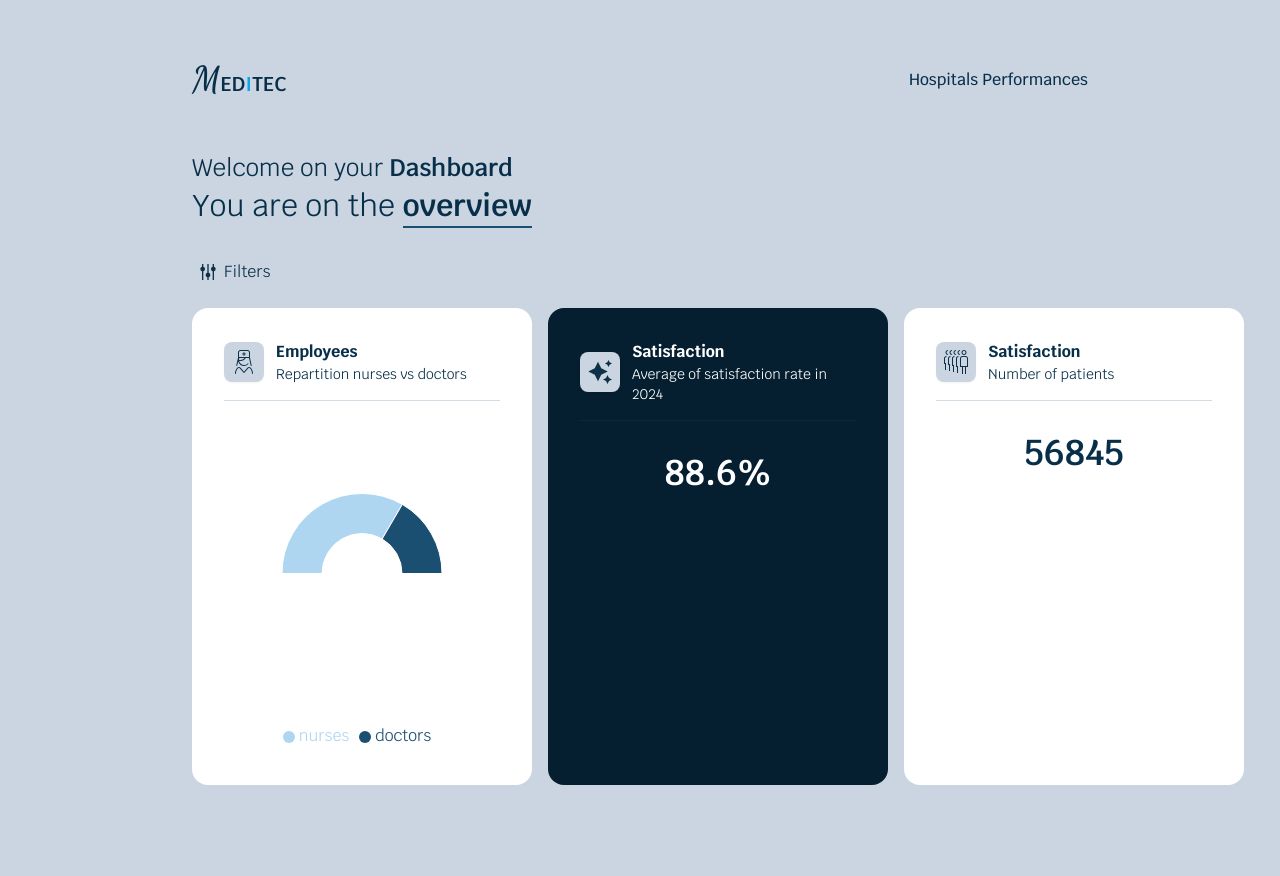
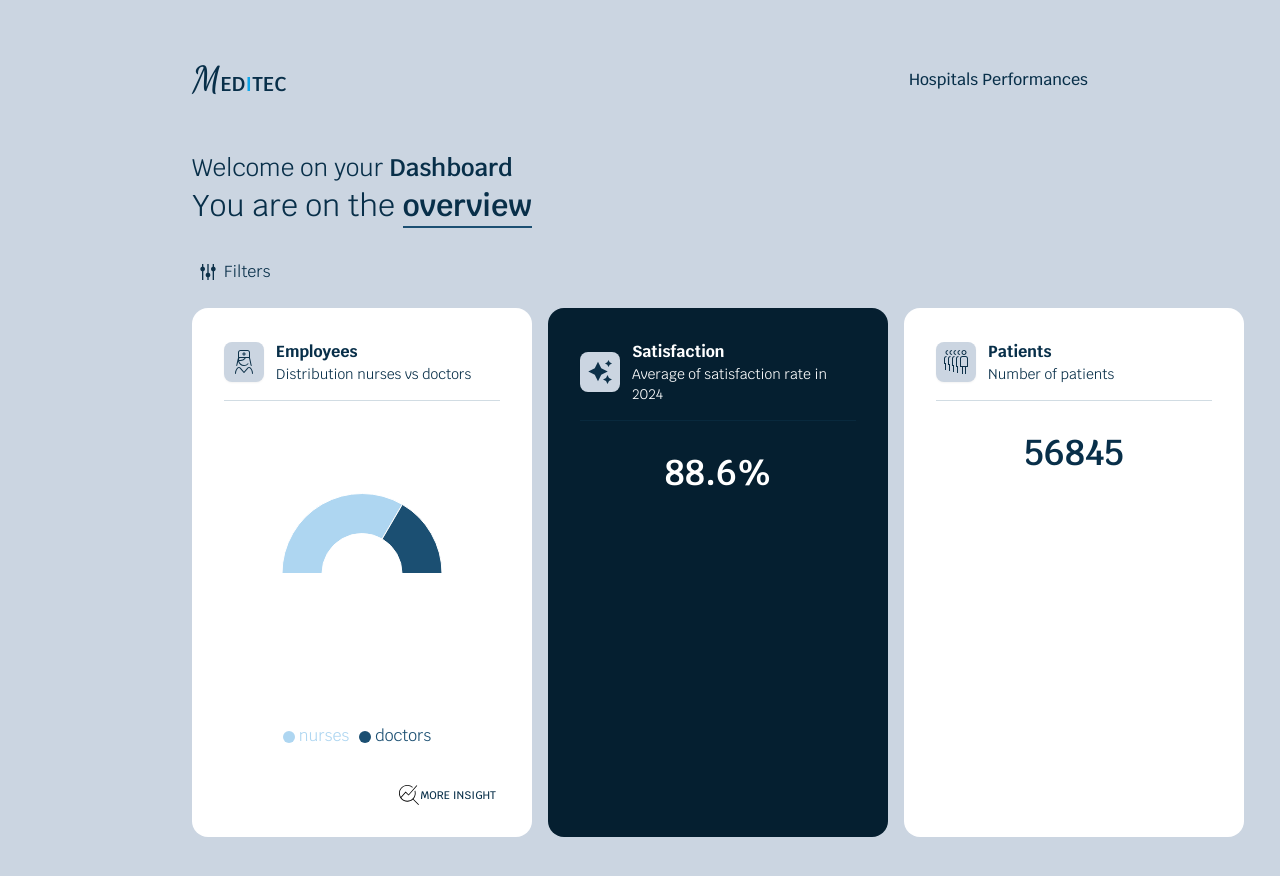
Before and after one commit to MandyTrl/meditec, a Next.js app: page / in a window 1280 px wide. Before the commit the page ends 825 px from the top, so only its background shows below. Built offline with nearby package versions, Linux system fonts and the light colour scheme.

Commit message:
insight button

```diff
--- a/src/components/Layout/OverviewLayout.tsx
+++ b/src/components/Layout/OverviewLayout.tsx
@@ -27,7 +27,11 @@ export const OverviewLayout = ({
 					hasHospitalSelected={hasHospitalSelected}
 					datas={datas}
 				/>
-				<Patients hasHospitalSelected={hasHospitalSelected} datas={datas} />
+				<Patients
+					hasHospitalSelected={hasHospitalSelected}
+					datas={datas}
+					isMobile={isMobile}
+				/>
 			</div>
 		</section>
 	)
--- a/src/components/TopHospitalsCharts/EmployeesPie.tsx
+++ b/src/components/TopHospitalsCharts/EmployeesPie.tsx
@@ -8,10 +8,11 @@ import {
 	ResponsiveContainer,
 	Tooltip,
 } from "recharts"
-import { ChartContainer } from "../ChartUI/ChartContainer"
+import { ChartContainer } from "@components/ChartUI/ChartContainer"
+import { ChartHeader } from "@components/ChartUI/ChartHeader"
+import { InsightButton } from "@components/UI/InsightButton"
+import { handleChartHeight, shadowTool } from "@/utils/utils"
 import { Hospital } from "@/utils/data/hospitals/hospitalsTypes"
-import { handleChartHeight, shadowTool } from "@/utils/utils"
-import { ChartHeader } from "../ChartUI/ChartHeader"
 import nurseIcon from "@assets/icons/nurse.svg"
 
 type EmployeesPieProps = {
@@ -33,6 +34,8 @@ export const EmployeesPie = ({
 		{ name: "nurses", value: 0 },
 		{ name: "doctors", value: 0 },
 	])
+
+	const [hasBeenClicked, setHasBeenClicked] = useState<boolean>(false)
 
 	useEffect(() => {
 		const employeesDatas = (datas: Hospital[]) => {
@@ -82,12 +85,14 @@ export const EmployeesPie = ({
 		setChartDatas(employeesDatas(datas))
 	}, [datas, hasHospitalSelected])
 
+	console.log("click ?", hasBeenClicked)
+
 	return (
 		<ChartContainer>
 			<ChartHeader
 				title="Employees"
 				icon={nurseIcon}
-				description="Repartition nurses vs doctors"
+				description="Distribution nurses vs doctors"
 			/>
 
 			<ResponsiveContainer width="100%" height={handleChartHeight(isMobile)}>
@@ -134,6 +139,10 @@ export const EmployeesPie = ({
 					/>
 				</PieChart>
 			</ResponsiveContainer>
+
+			<InsightButton
+				onClick={() => setHasBeenClicked((prevState) => !prevState)}
+			/>
 		</ChartContainer>
 	)
 }
--- a/src/components/TopHospitalsCharts/Patients.tsx
+++ b/src/components/TopHospitalsCharts/Patients.tsx
@@ -45,7 +45,7 @@ export const Patients = ({
 	return (
 		<ChartContainer>
 			<ChartHeader
-				title="Satisfaction"
+				title="Patients"
 				icon={patientsIcon}
 				description="Number of patients"
 			/>
--- /dev/null
+++ b/src/components/UI/InsightButton.tsx
@@ -0,0 +1,26 @@
+import React from "react"
+
+type InsightBtnProps = {
+	onClick: () => void
+}
+
+export const InsightButton = ({ onClick }: InsightBtnProps) => {
+	return (
+		<div className="group flex items-center place-self-end gap-[1px] mt-8">
+			<svg
+				xmlns="http://www.w3.org/2000/svg"
+				id="Layer_1"
+				data-name="Layer 1"
+				className="w-5 group-hover:fill-fushia transform-all duration-300 ease-in-out"
+				viewBox="0 0 24 24">
+				<path d="m23.271,23.979l-6.574-6.574c-1.775,1.607-4.12,2.596-6.697,2.596C4.486,20,0,15.514,0,10S4.486,0,10,0c2.486,0,4.759.918,6.51,2.425l-.656.753c-1.576-1.354-3.619-2.178-5.854-2.178C5.037,1,1,5.038,1,10c0,1.634.445,3.164,1.209,4.486l5.757-6.728,3.503,3.503L21.123.172l.754.656-10.357,11.898-3.497-3.497-5.24,6.124c1.642,2.207,4.261,3.646,7.217,3.646,4.963,0,9-4.038,9-9,0-.842-.125-1.654-.342-2.428l.767-.881c.366,1.038.575,2.148.575,3.31,0,2.577-.989,4.922-2.596,6.697l6.574,6.574-.707.707Z" />
+			</svg>
+
+			<button
+				className="uppercase text-[11px] font-medium border-y border-r border-transparent group-hover:border-fushia group-hover:text-fushia transform-all duration-300 ease-in-out pr-[3px]"
+				onClick={() => onClick()}>
+				more insight
+			</button>
+		</div>
+	)
+}
--- a/tailwind.config.ts
+++ b/tailwind.config.ts
@@ -12,6 +12,7 @@ const config: Config = {
 				primary: "#1b4f72",
 				secondary: "#ebf5fb",
 				tertiary: "#051f30",
+				fushia: "#EF62FF",
 			},
 		},
 	},
```
Also changed, not shown: public/assets/icons/insight.svg (added).
